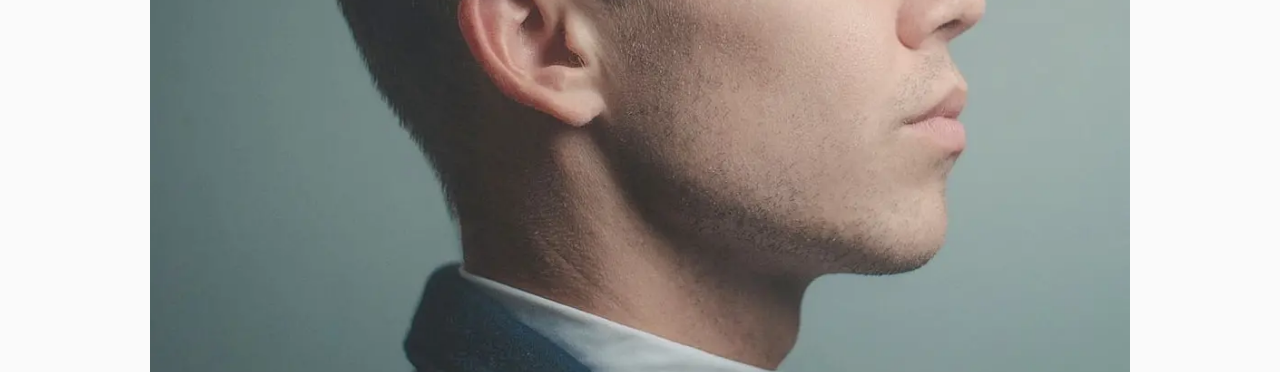
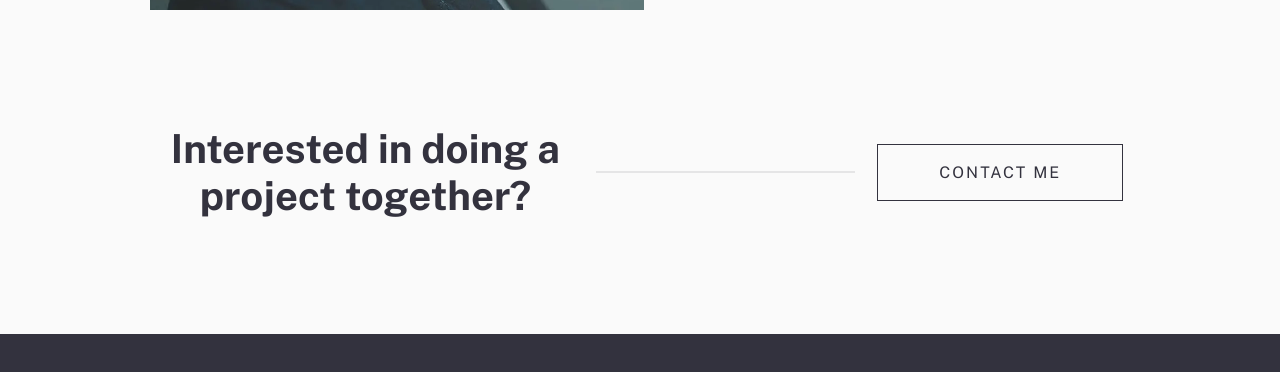
Before and after one commit to DaniilGurski/FM-portfolio, a website: page index.html in a window 1280 px wide. Shown: the part 1370-1742 px from the top of the page. Drawn offline with Linux system fonts and the light colour scheme.

Commit message:
overlapping grid, tablet layout

```diff
--- a/src/scss/components/_buttons.scss
+++ b/src/scss/components/_buttons.scss
@@ -10,7 +10,7 @@ $disabled-state-color: hsl(200, 11%, 84%);
 
     display: flex;
     align-items: center;
-    width: min(80%, rem(280));
+    width: min(95%, rem(280));
 
     padding: 0;
     background-color: var(--button-bg-color, #{$clr-dark-blue});
@@ -34,7 +34,8 @@ $disabled-state-color: hsl(200, 11%, 84%);
         border: 1px solid currentColor;
 
 
-        &:hover:not(:disabled) {
+        &:hover:not(:disabled),
+        &:focus-visible:not(:disabled) {
             background-color: $clr-dark-blue;
             color: $clr-white;
             border-color: transparent;
@@ -46,7 +47,8 @@ $disabled-state-color: hsl(200, 11%, 84%);
     }
 
 
-    &:hover {
+    &:hover,
+    &:focus-visible {
         --button-bg-color: #{$clr-accent};
         --indicator-bg-color: hsl(167, 36%, 49%);
     }
@@ -64,7 +66,7 @@ $disabled-state-color: hsl(200, 11%, 84%);
 
 
     /* make hover icon white if button is hovered or disabled */
-    &:hover, &:disabled {
+    &:where(:hover, :focus-visible, :disabled) {
         .button__hover-icon {
             filter: brightness(100);
         }
--- a/src/scss/layout/_footer.scss
+++ b/src/scss/layout/_footer.scss
@@ -2,15 +2,15 @@
 
 /* FOOTER */
 .footer {
-    @include grid(rem(40));
-    justify-items: center;
-
+    padding: rem(56);
+    margin-top: rem(115);
     background-color: $clr-grayish-dark-blue;
     color: $clr-white;
-    padding: rem(56);
-    margin-top: rem(115);
+    &__content {
+        @include grid(rem(40));
+        justify-items: center;
+    }
 
-    // margin-inline: calc(50% - 50vw);
 
     img {
         filter: brightness(100);
@@ -31,4 +31,30 @@
         align-items: center;
     }
 
+
+
+    @include mq-min($medium-screen-size) {
+        &__content {
+            grid-template-columns: auto 1fr;
+            align-items: center;
+            column-gap: rem(40);
+        }
+
+
+        &__navigation {
+            width: 100%;
+        }
+
+
+        &__nav-item-group {
+            display: flex;
+            justify-content: space-between;
+        }
+
+
+        &__nav-list {
+            flex-direction: row;
+        }
+    }
+
 }
--- a/src/scss/layout/_header.scss
+++ b/src/scss/layout/_header.scss
@@ -2,14 +2,14 @@
 
 /* HEADER */
 .primary-header {
-    &__content {
-        position: relative;
 
-        display: flex;
-        align-items: center;
-        justify-content: space-between;
-        padding-block: 2rem;
-    }
+    position: relative;
+
+    display: flex;
+    align-items: center;
+    justify-content: space-between;
+    padding-block: 2rem;
+
 
 
     @include mq-max($small-screen-size) {
--- a/src/scss/layout/_main.scss
+++ b/src/scss/layout/_main.scss
@@ -8,15 +8,63 @@
             width: 100%;
         }
     }
+
+
+    @include mq-min($medium-screen-size) {
+        &__about-me {
+            display: grid;
+            grid-template-columns: 1fr minmax(350px, 40%);
+            column-gap: rem(94);
+            align-items: center;
+        }
+
+
+        &__profile-picture img{
+            height: 80vh;
+            object-fit: cover;
+        }
+    }
 }
 
 
 .hero {
     @include grid(rem(24));
+    grid-template-columns: 1fr;
+    grid-template-areas:
+    "hero"
+    "main";
+
+
+    &__picture {
+        grid-area: hero;
+    }
 
     &__main {
         @include grid(2rem);
+        text-wrap: balance;
         background-color: $clr-white;
+        grid-area: main;
+    }
+
+
+    @include mq-min($medium-screen-size) {
+        grid-template-columns: minmax(100px, 1fr) 20rem 1fr;
+
+        grid-template-areas:
+        "hero hero hero"
+        "main main hero-3";
+
+        &__picture {
+            grid-row: hero / hero-3;
+        }
+    }
+
+
+    @include mq-min($large-screen-size) {
+        grid-template-columns: 25rem 2fr 2fr;
+        grid-template-areas:
+        "hero hero hero"
+        "main hero-3 hero-3";
     }
 }
 
@@ -29,10 +77,25 @@
 
     &__leading-line {
         display: none;
+
+        width: 100%;
+        height: 2px;
+        background-color: $clr-light-gray;
     }
 
 
     &__cta-lead {
         @include heading($font-size-500, $font-weight-bold);
     }
+
+
+    @include mq-min($medium-screen-size) {
+        grid-template-columns: rem(430) 1fr 1fr;
+        column-gap: 1rem;
+        align-items: center;
+
+        &__leading-line {
+            display: inline-block;
+        }
+    }
 }
```
Also changed, not shown: dist/css/style.css, 1 other file.
